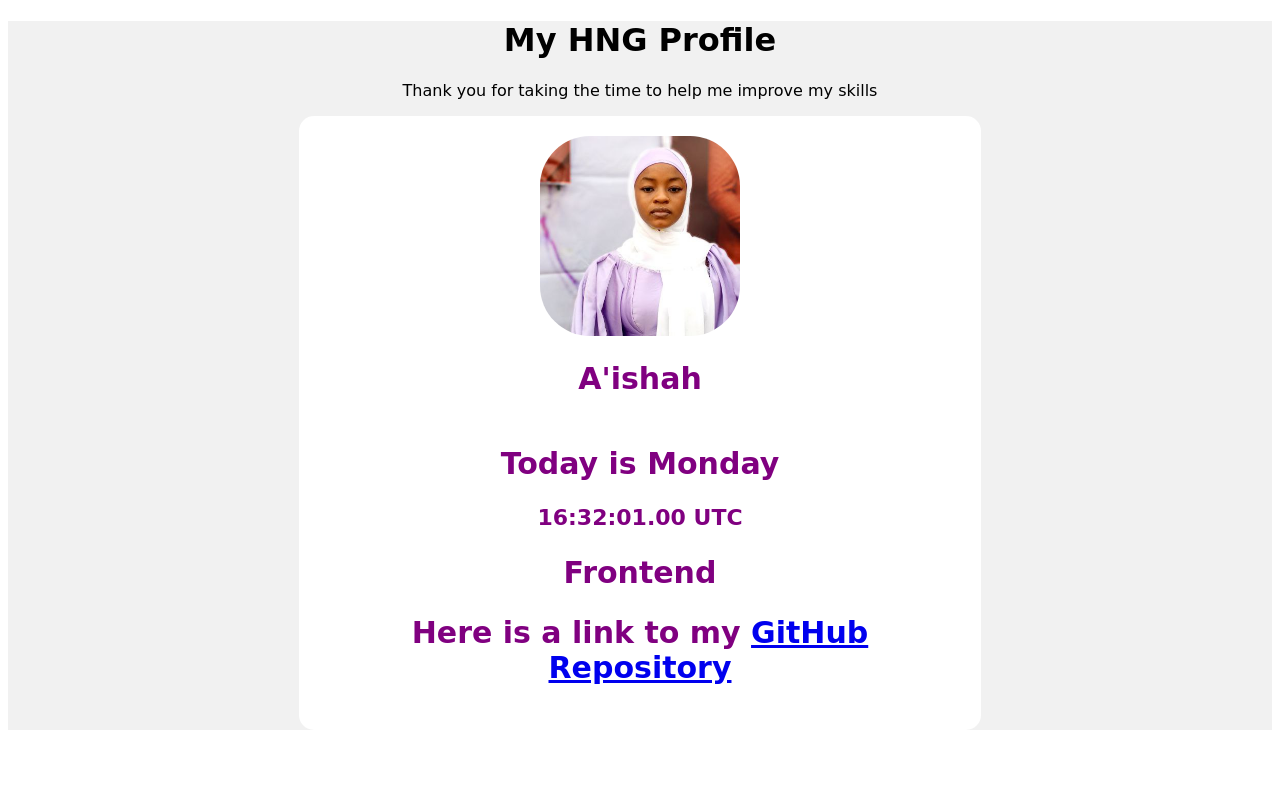
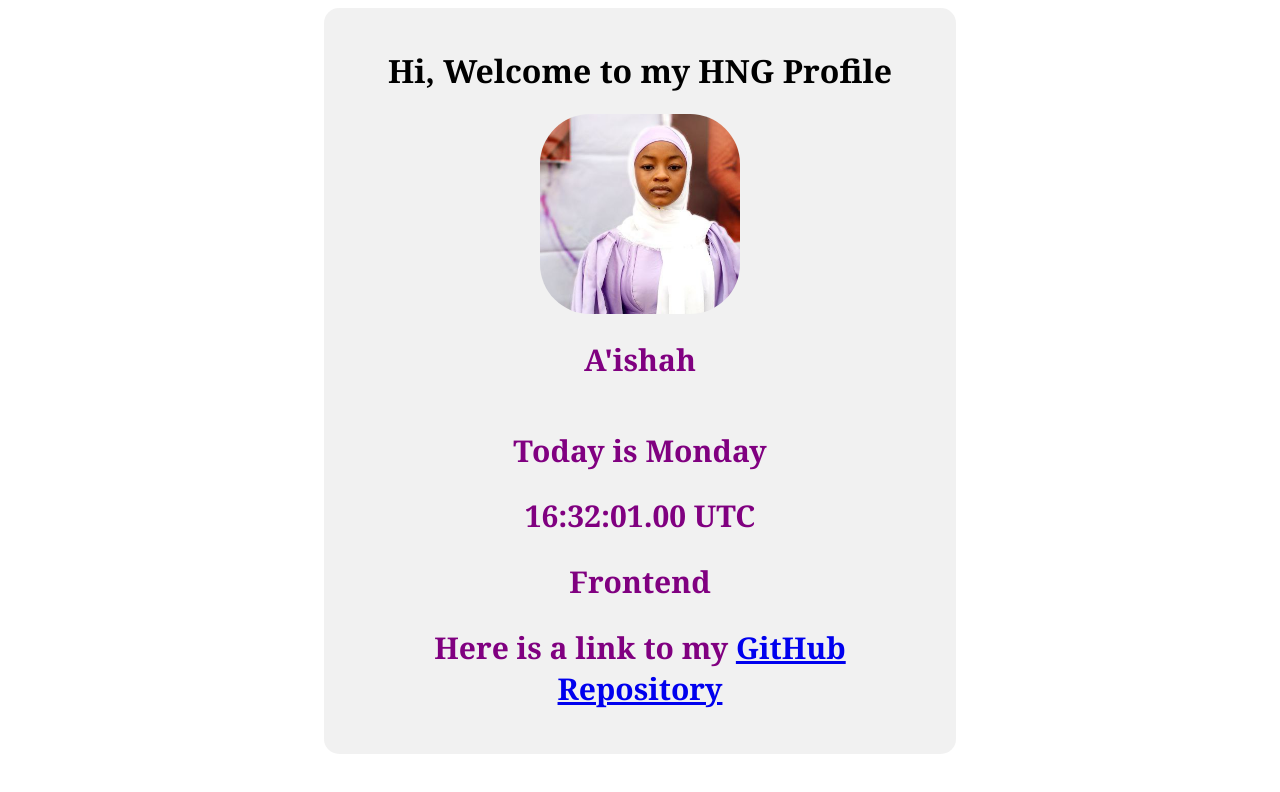
Before and after one commit to Ishahtech/hng-stage-one-, a plain HTML site: page index.html in a window 1280 px wide. Drawn offline with Linux system fonts and the light colour scheme.

Commit message:
fourth commit

```diff
--- a/index.html
+++ b/index.html
@@ -11,12 +11,10 @@
 
 <body>
 
-    <div id="container">
-        <h1 id="title"> My HNG Profile</h1>
-        <p id="description"> Thank you for taking the time to help me improve my skills</p>
-
+    <div>
 
         <main>
+            <h1 > Hi, Welcome to my HNG Profile</h1>
             <div >
                 <!--Display Picture-->
             <img data-testid="slackDisplayImage" src="/images/ishah.jpg" alt="A'ishah" >
--- a/styles.css
+++ b/styles.css
@@ -1,21 +1,15 @@
-#container{
-    font-family: cursive;
-    background-color: hsla(0, 0%, 94%, 0.904);
-    box-sizing: border-box;
-    max-width: 100%;
-    margin: 0 auto;
-    text-align: center;
-}
-
 main{
-    background-color: #fff;
-     border-radius: 15px;
+    border-radius: 15px;
     padding: 20px 25px;
     width: 50%;
     display: flex;
     flex-direction: column;
     justify-content: center ;
     margin: 0 auto;
+    font-family: Georgia, 'Times New Roman', Times, serif;
+    background-color: hsla(0, 0%, 94%, 0.904);
+    box-sizing: border-box;
+    text-align: center;
 }
 
 img{
@@ -32,7 +26,3 @@ h2{
     text-align: center;
     font-size: 30px;
 }
-
-[data-testid = "currentUTCTime"] {
-    font-size: 22px;
-}
```
